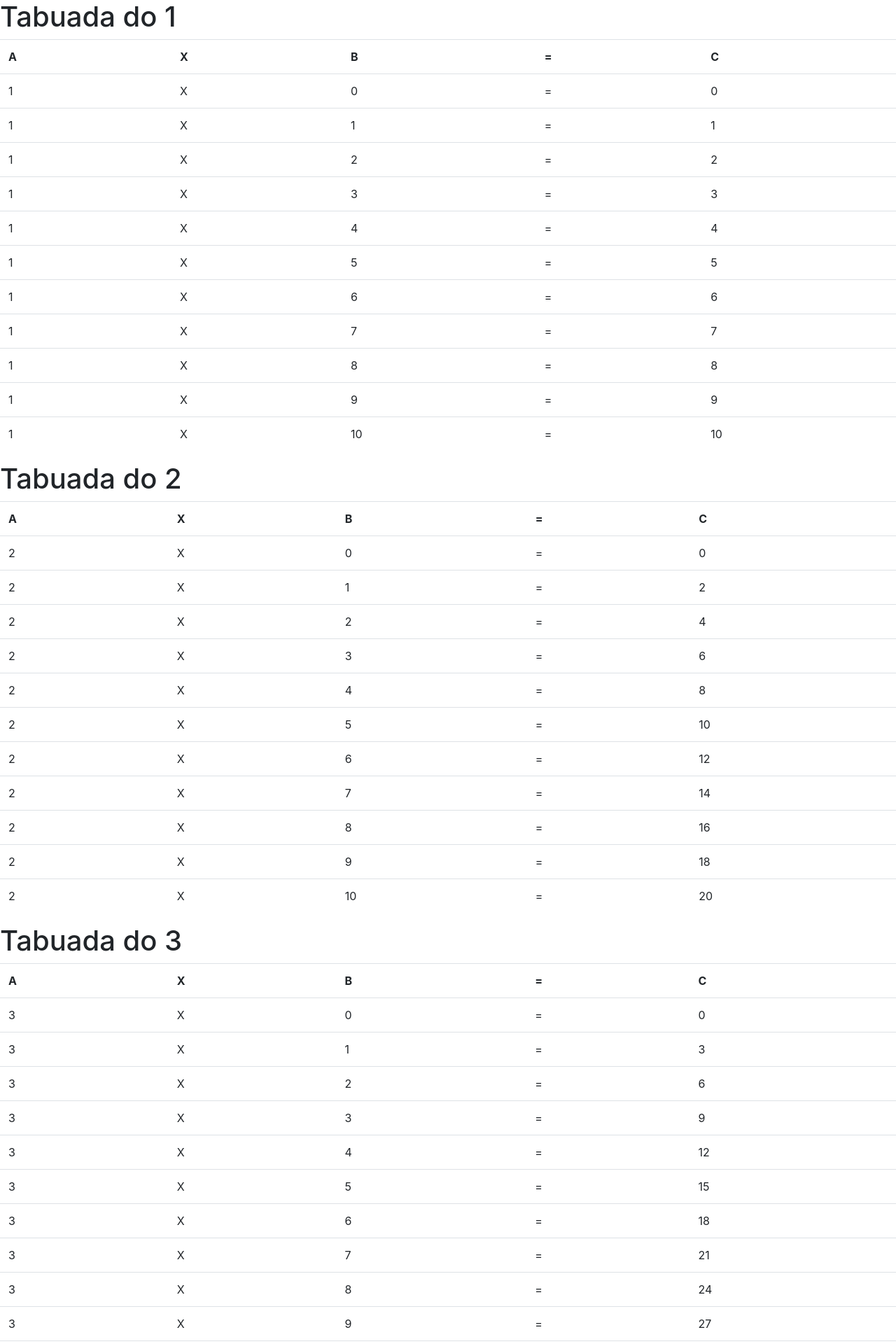
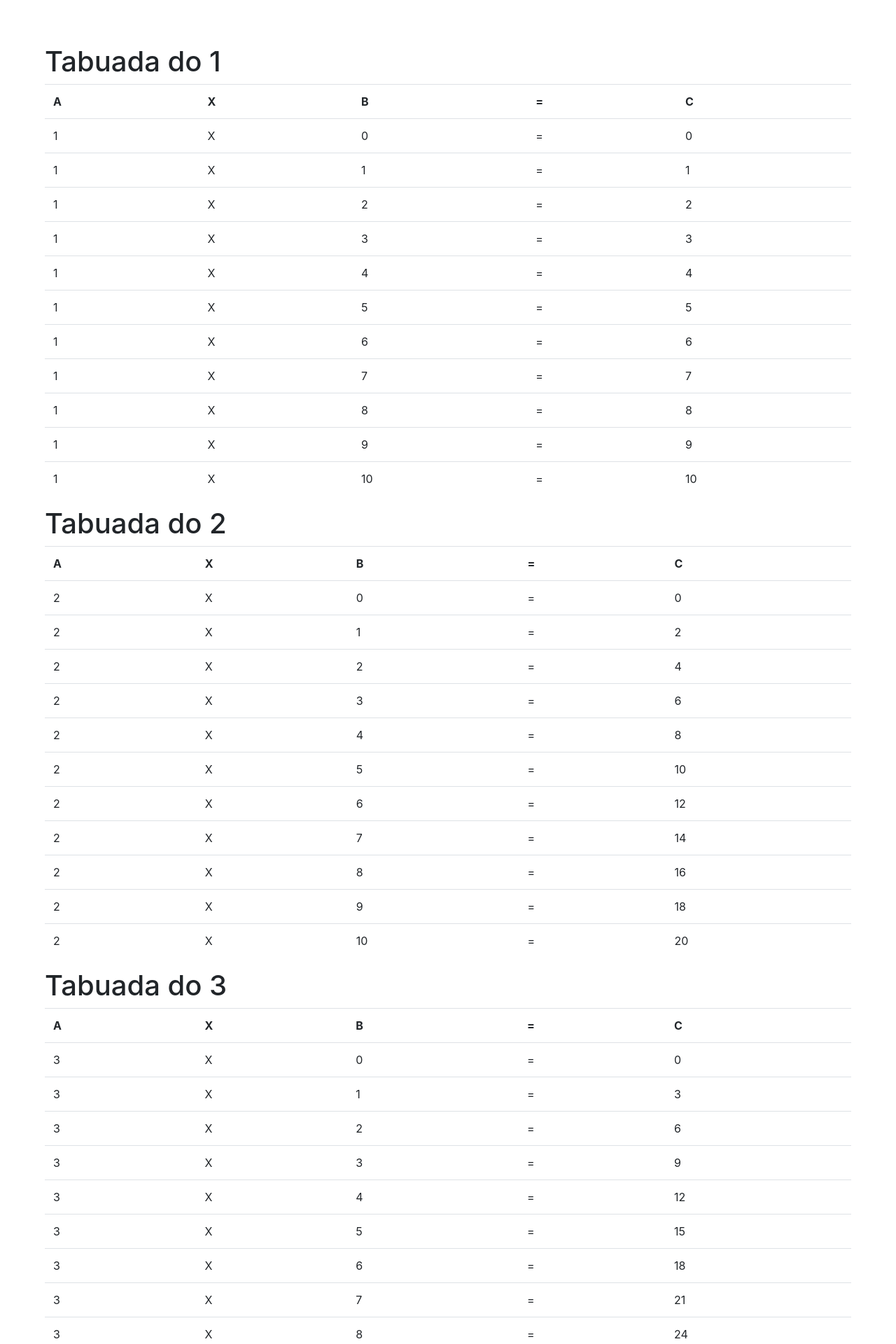
Before and after one commit to doxz1n/pw-ii-henrique-sanchez, a PHP site: page /tabuada.php in a window 1280 px wide. Shown: the top 1920 px of the page at 70% size. Run offline with PHP 8.4, Linux system fonts and the light colour scheme.

Commit message:
Adição de margens para melhor visualização

```diff
--- a/aula5/tabuada.php
+++ b/aula5/tabuada.php
@@ -5,6 +5,11 @@
     <title>Tabuada</title>
     <link rel="stylesheet" href="https://cdn.jsdelivr.net/npm/bootstrap@4.0.0/dist/css/bootstrap.min.css"
           integrity="sha384-Gn5384xqQ1aoWXA+058RXPxPg6fy4IWvTNh0E263XmFcJlSAwiGgFAW/dAiS6JXm" crossorigin="anonymous">
+    <style>
+        body{
+            margin: 5%;
+        }
+    </style>
 </head>
 <body>
 <?php
```
